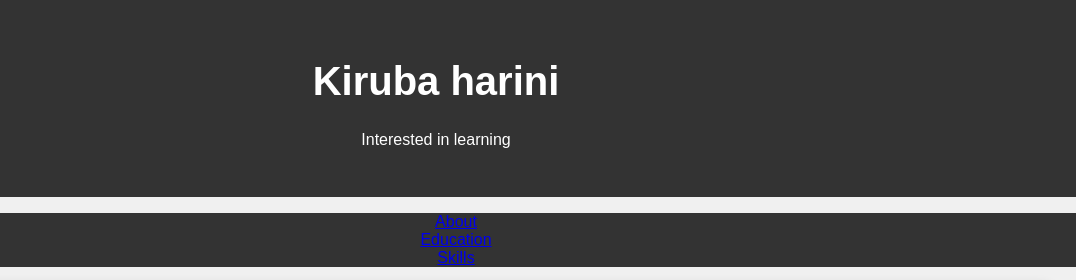
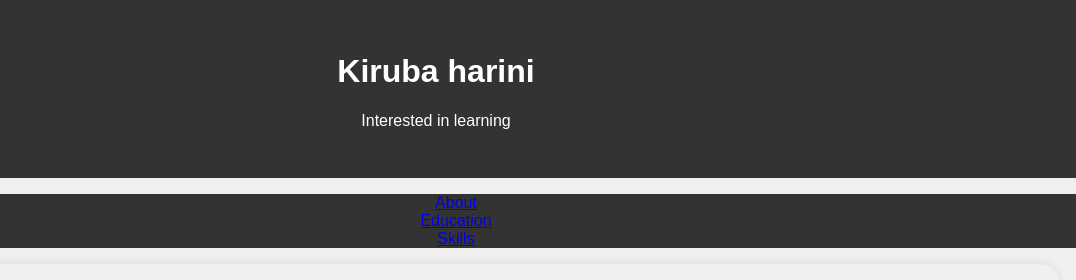
Before and after one commit to kirubaharini-g/digital-portfolio, a plain HTML site: page index.html in a window 1280 px wide. Shown: the top 280 px of the page, 204-1280 px from the left. Drawn offline with nearby package versions, Linux system fonts and the light colour scheme.

Commit message:
Update and rename portfolio.html to index.html

```diff
--- a/portfolio.html
+++ b/index.html
@@ -19,7 +19,7 @@
 
             }
 
-            .heder-content h1{
+            .header-content h1{
                 font-size: 2.5rem;
             }
 
```
